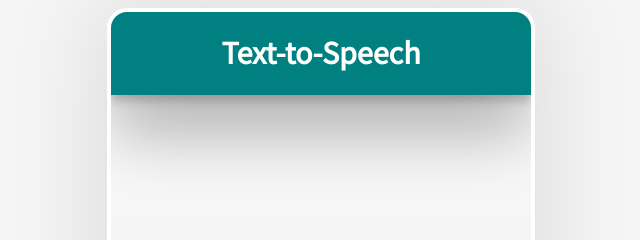
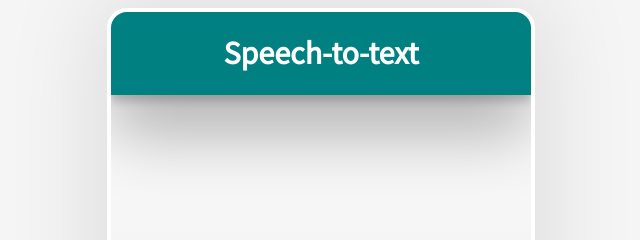
Before and after one commit to ctyamashita/speech-to-text, a plain HTML site: page index.html in a window 1280 px wide. Shown: the top 240 px of the page, 319-959 px from the left. Drawn offline with Linux system fonts and the light colour scheme.

Commit message:
fixing title

```diff
--- a/index.html
+++ b/index.html
@@ -14,7 +14,7 @@
 <body>
   <div class="container">
     <div class="header">
-      <h1>Text-to-Speech</h1>
+      <h1>Speech-to-text</h1>
     </div>
     <div class="msg-container">
       <div class="saved-speech"></div>
```
